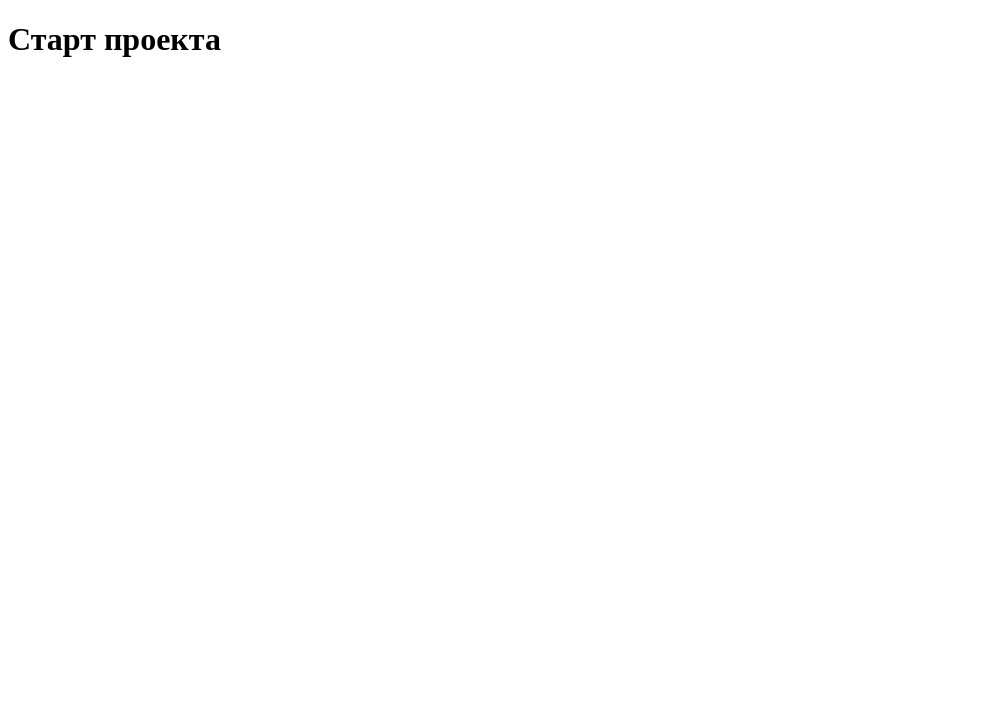
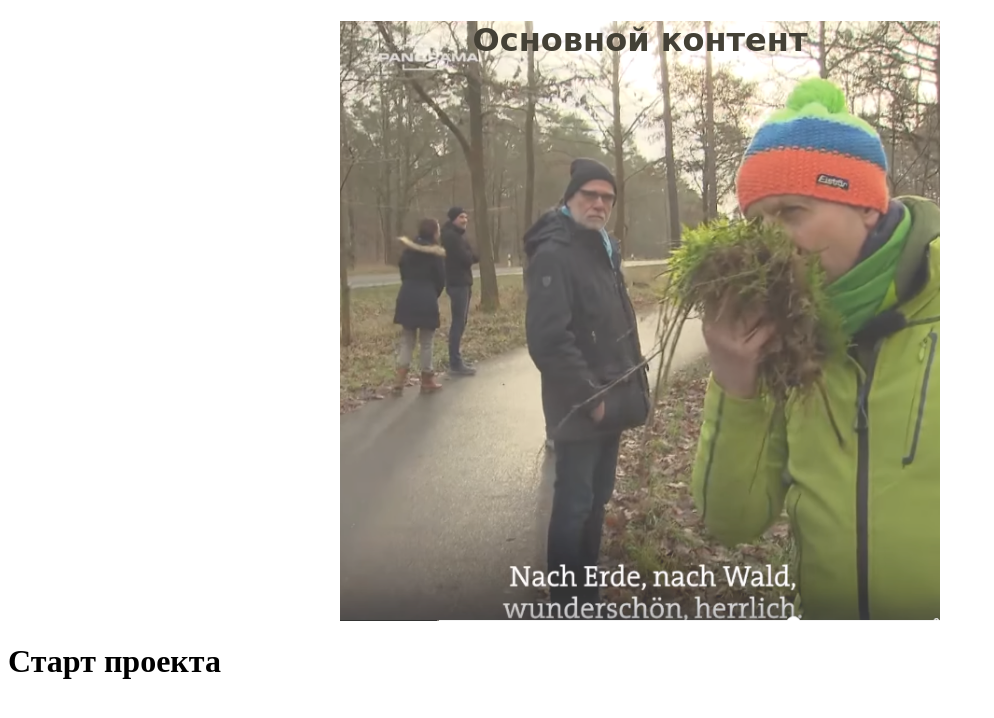
Before and after one commit to PermLara/test310120, a plain HTML site: page src/index.html in a window 1280 px wide. Shown: the whole page, without its empty margins (0-994 px from the left). Drawn offline with Linux system fonts and the light colour scheme.

Commit message:
content markup

```diff
--- a/src/css/main.css
+++ b/src/css/main.css
@@ -0,0 +1,14 @@
+
+.content {
+    width: 600px;
+    height: 600px;
+    margin: 0 auto;
+    background-image: url("../img/nice.png");
+    background-repeat: no-repeat;
+    opacity: 0.8;
+    background-size: cover;
+    /*background-color: rgb(25, 41, 54);*/
+    font-family: cursive;
+    text-align: center;
+    color: rgb(22, 18, 4);
+}
--- a/src/index.html
+++ b/src/index.html
@@ -5,8 +5,12 @@
     <meta name="viewport" content="width=device-width, initial-scale=1.0">
     <meta http-equiv="X-UA-Compatible" content="ie=edge">
     <title>Document</title>
+    <link rel="stylesheet" href="css/main.css">
 </head>
 <body>
+    <div  class="content">
+        <h1>Основной контент</h1>
+    </div>
     <h1>
         Старт проекта
     </h1>
```
Also changed, not shown: src/img/nice.png (added).
